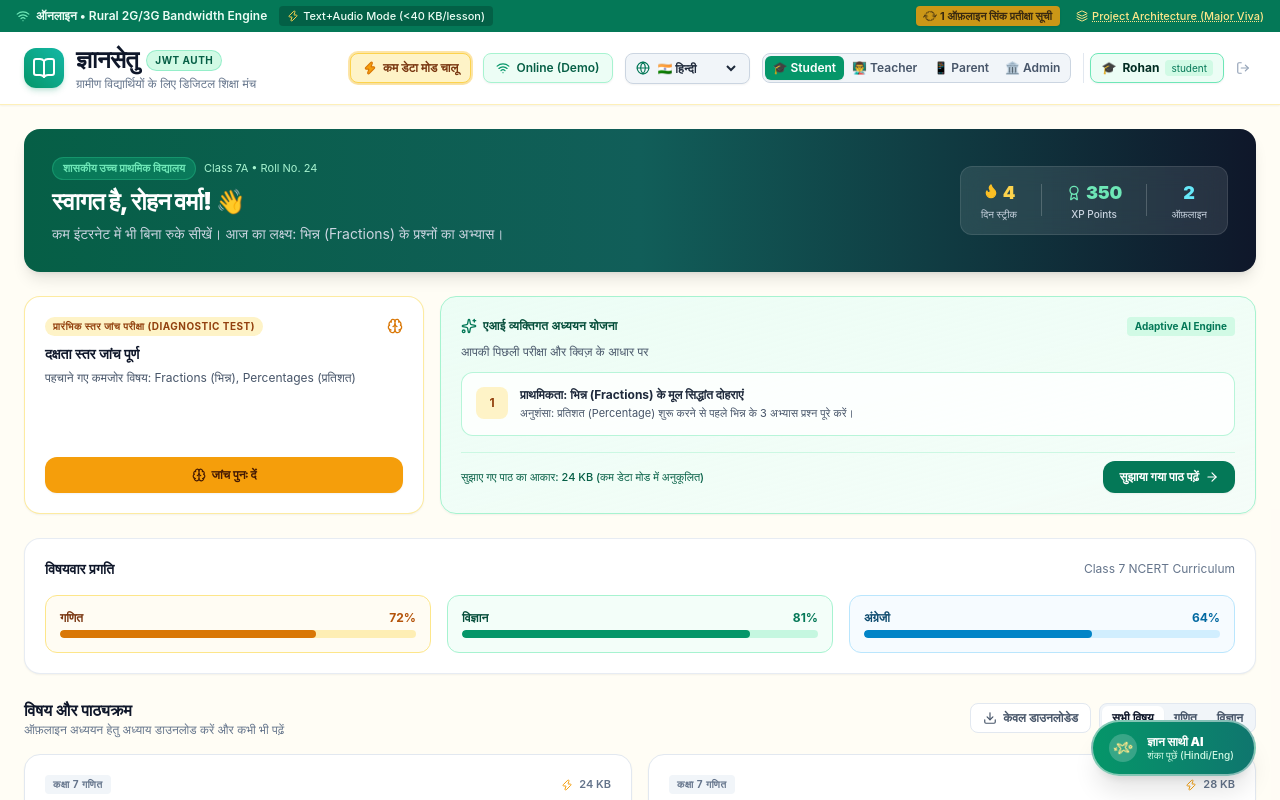
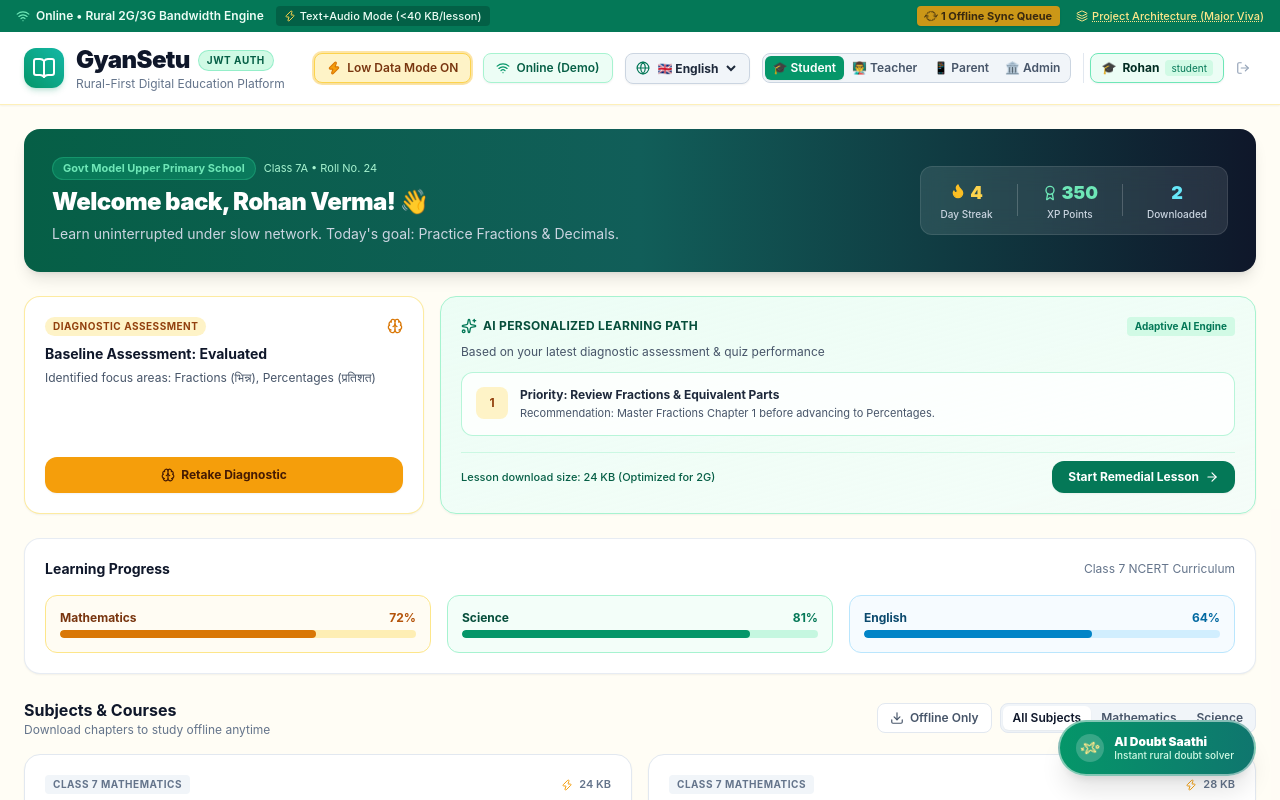
Before and after one commit to adi234kumar999-cyber/rural-learning-platform, a React (Vite) app: page / in a window 1280 px wide. Shown: the top 800 px of the page. Built offline with nearby package versions, Linux system fonts and the light colour scheme.

Commit message:
Set English as the default application language

```diff
--- a/src/App.jsx
+++ b/src/App.jsx
@@ -26,7 +26,7 @@ export function App() {
   });
 
   const [role, setRole] = useState('student'); // 'student' | 'teacher' | 'parent' | 'admin'
-  const [lang, setLang] = useState('hi'); // default to 'hi' to highlight vernacular rural focus
+  const [lang, setLang] = useState('en'); // default language is English
   const [isOffline, setIsOffline] = useState(false);
   const [isLowData, setIsLowData] = useState(true); // default to low-data mode
   const [pendingSyncCount, setPendingSyncCount] = useState(1);
--- a/src/components/AuthModal.jsx
+++ b/src/components/AuthModal.jsx
@@ -29,7 +29,7 @@ export function AuthModal({ isOpen, onClose, lang, onLoginSuccess }) {
   const [studentName, setStudentName] = useState('');
   const [selectedGrade, setSelectedGrade] = useState('Class 7');
   const [schoolName, setSchoolName] = useState('Govt Model Upper Primary School');
-  const [regLanguage, setRegLanguage] = useState(lang || 'hi');
+  const [regLanguage, setRegLanguage] = useState(lang || 'en');
   const [otpSent, setOtpSent] = useState(false);
   const [otpVal, setOtpVal] = useState('');
 
```
